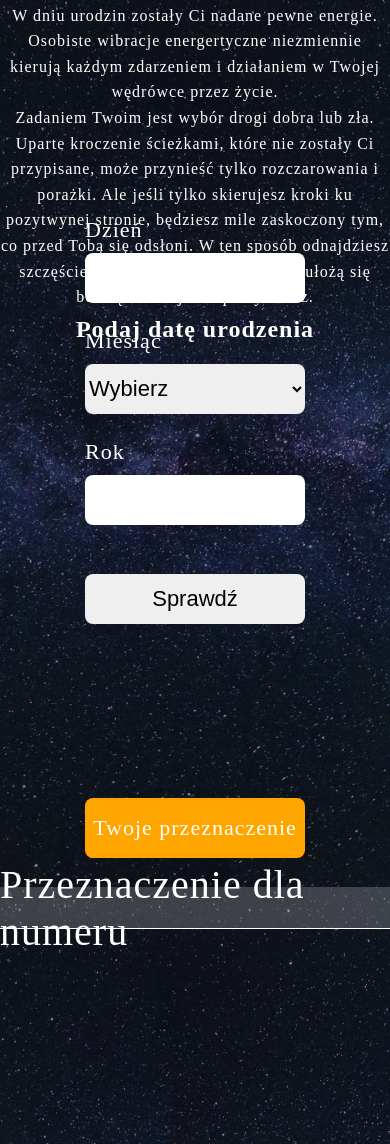
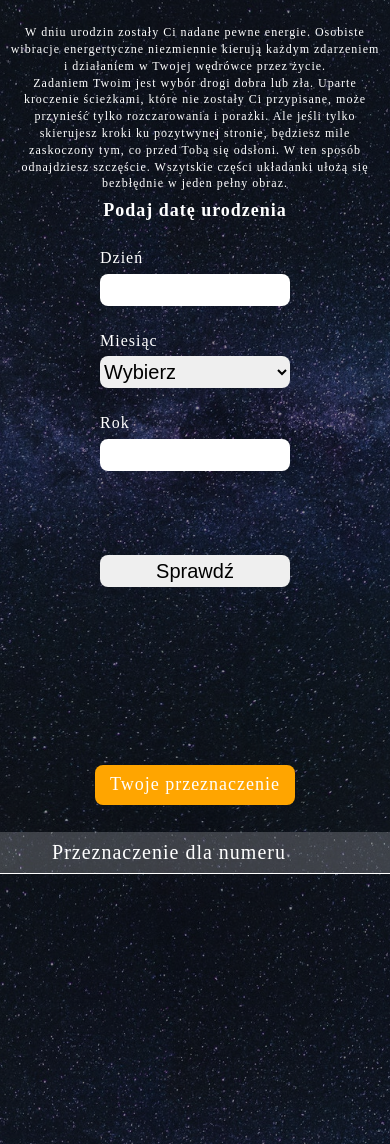
Before and after one commit to Zyar3k/numerology_4.0.0, a website: page index.html in a window 390 px wide. Shown: the part 856-2000 px from the top of the page. Drawn offline with Linux system fonts and the light colour scheme.

Commit message:
Work on rwd

```diff
--- a/sass/style.scss
+++ b/sass/style.scss
@@ -51,8 +51,15 @@ header {
       li {
         list-style: none;
         padding: 10px 0;
+
         a {
+          padding: 10px;
           font-size: 24px;
+
+          &:hover {
+            text-shadow: 0 0 4px #fff,
+                        0 0 8px #fff;
+          }
         }
       }
     }
@@ -585,62 +592,89 @@ article {
 
     .content {
       margin-top: 0;
+
+      .topContent {
+        font-size: 20px;
+
+        &.birth {
+          justify-content: center;
+        }
+      }
+
+      .descContent {
+
+        &.birth {
+          width: 95%;
+        }
+      }
+
+
+      .nextWrapper {
+        height: 4%;
+      }
+
+      .btnNext {
+        min-height: 40px;
+        width: 200px;
+        font-size: 18px;
+      }
     }
 
     &.inputSection {
 
       .content {
+        line-height: 1.4;
 
         .introContent {
 
           .intro {
             text-align: center;
-            font-size: 16px;
-            width: 100%;
+            font-size: 12px;
+            width: 98%;
+            padding: 6px;
           }
 
           h1 {
-            font-size: 24px;
+            font-size: 18px;
           }
         }
 
         input, select, .input {
-          height: 50px;
-          width: 220px;
-          font-size: 22px;
-          border: none;
-          border-radius: 8px;
+          height: 32px;
+          width: 190px;
+          font-size: 20px;
         }
 
         .inputsContainer {
           flex-direction: column;
 
           .inputWrapper {
+            margin: 0;
 
             label {
-              font-size: 22px;
-              margin-bottom: 6px;
+              font-size: 16px;
+              margin-bottom: 4px;
             }
 
             p.info {
-              font-size: 16px;
-              color: red;
-              height: 20px;
-              text-align: center;
+              font-size: 10px;
             }
           }
         }
 
         .destinyNumberWrap {
-          min-height: 100px;
+          // background: red;
+          min-height: 60px;
+          font-size: 18px;
+          justify-content: space-evenly;
 
           .destinyNumberTitle {
             letter-spacing: 0;
           }
 
           .destinyNumber {
-            font-size: 50px;
-            width: 60px;
+            font-size: 30px;
+            width: 20px;
           }
         }
       }
```
Also changed, not shown: css/style.css, 1 other file.
